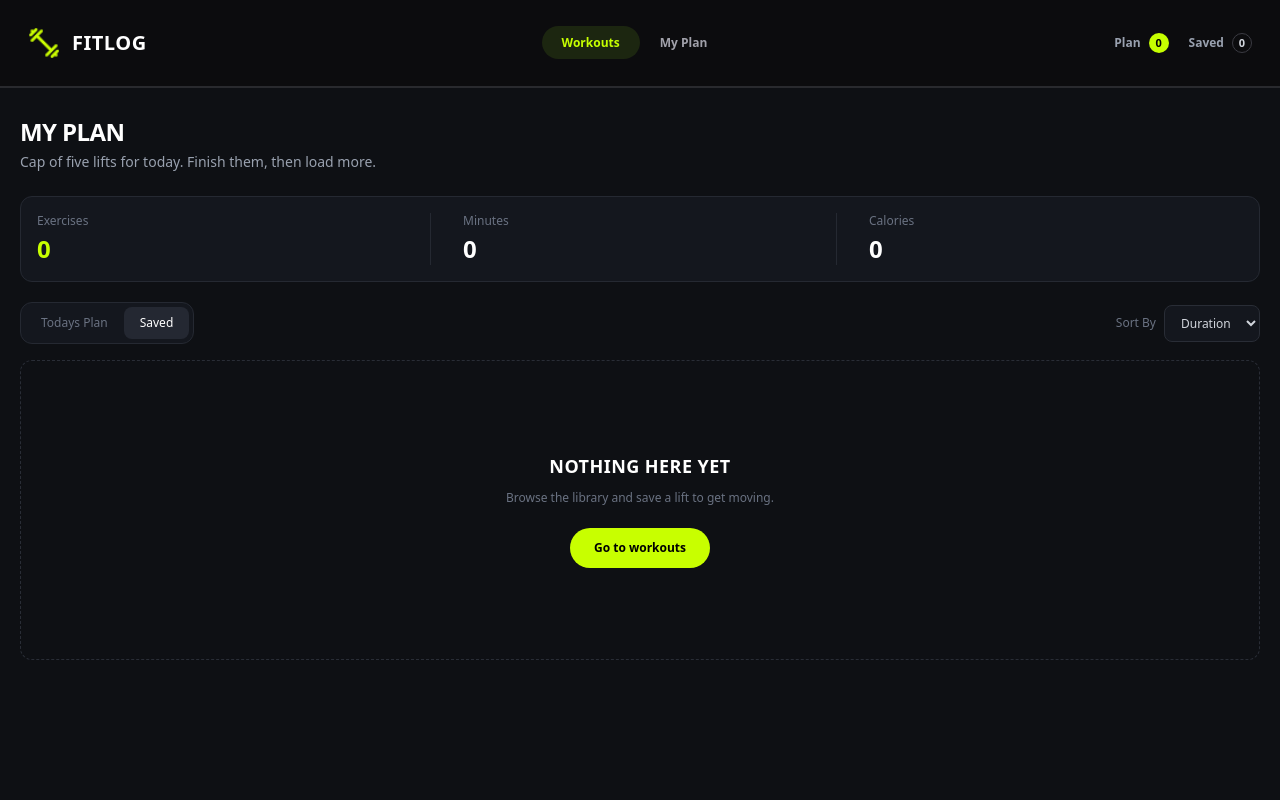
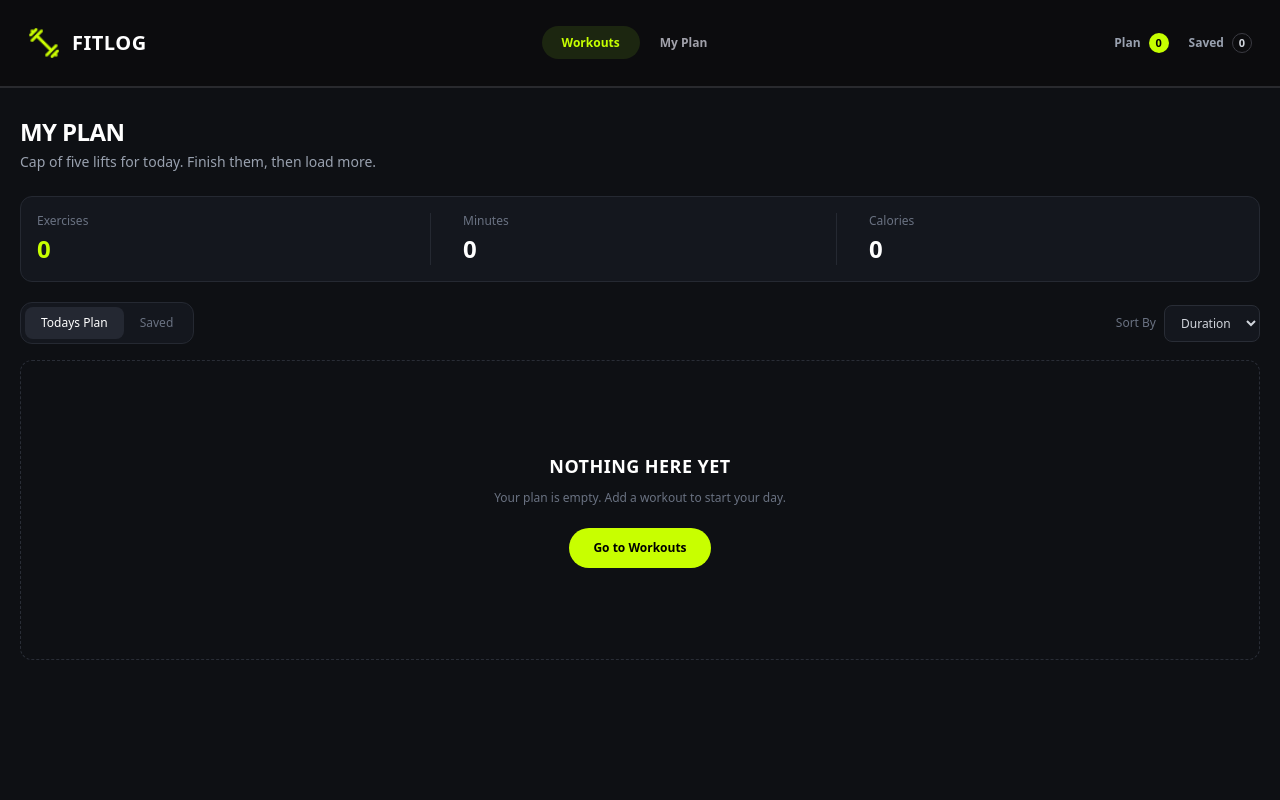
Before and after one commit to Tareq031/iron-fit, a Next.js app: page /MyPlan in a window 1280 px wide. Shown: the top 800 px of the page. Built offline with nearby package versions, Linux system fonts and the light colour scheme.

Commit message:
style navbar to match design

```diff
--- a/src/app/MyPlan/page.jsx
+++ b/src/app/MyPlan/page.jsx
@@ -1,19 +1,77 @@
-
 "use client";
 
-import React, { useState } from "react";
+import React, { useMemo, useState } from "react";
 import Link from "next/link";
+import Image from "next/image";
+
+import { useExercise } from "@/app/context/ExerciseContext";
+import { Ironstype } from "@/app/type/ironstype";
 
 const MyPlanPage = () => {
-  const [activeTab, setActiveTab] = useState("Saved");
+  const [activeTab, setActiveTab] = useState("Today's Plan");
   const [sortBy, setSortBy] = useState("Duration");
+
+  const {
+    exercises,
+    selectedExercise,
+    removeFromPlan,
+    removeFromSaved,
+  } = useExercise();
+
+  // Choose exercises according to the active tab
+  const currentExercises =
+    activeTab === "Today's Plan"
+      ? exercises
+      : selectedExercise;
+
+  // Sort exercises
+  const sortedExercises = useMemo(() => {
+    return [...currentExercises].sort((a, b) => {
+      if (sortBy === "Duration") {
+        return a.duration - b.duration;
+      }
+
+      if (sortBy === "Calories") {
+        return b.caloriesBurned - a.caloriesBurned;
+      }
+
+      if (sortBy === "Rating") {
+        return b.rating - a.rating;
+      }
+
+      if (sortBy === "Name") {
+        return a.name.localeCompare(b.name);
+      }
+
+      return 0;
+    });
+  }, [currentExercises, sortBy]);
+
+  // Calculate Today's Plan statistics
+  const totalMinutes = exercises.reduce(
+    (total, item) => total + item.duration,
+    0
+  );
+
+  const totalCalories = exercises.reduce(
+    (total, item) => total + item.caloriesBurned,
+    0
+  );
+
+  // Remove exercise according to active tab
+  const handleRemove = (id) => {
+    if (activeTab === "Today's Plan") {
+      removeFromPlan(id);
+    } else {
+      removeFromSaved(id);
+    }
+  };
 
   return (
     <div className="min-h-screen bg-[#0e1014] text-white">
 
+      <main className="mx-auto max-w-7xl px-5 py-7">
 
-      {/* Main Content */}
-      <main className="mx-auto max-w-7xl px-5 py-7">
         {/* Page Heading */}
         <section>
           <h1 className="text-2xl font-extrabold uppercase tracking-tight">
@@ -27,28 +85,50 @@ const MyPlanPage = () => {
 
         {/* Statistics */}
         <section className="mt-6 grid grid-cols-1 gap-3 rounded-xl border border-[#252932] bg-[#14171e] p-4 sm:grid-cols-3">
+
+          {/* Exercises */}
           <div className="border-b border-[#252932] pb-3 sm:border-b-0 sm:border-r sm:pb-0">
-            <p className="text-xs text-gray-500">Exercises</p>
+            <p className="text-xs text-gray-500">
+              Exercises
+            </p>
+
             <h2 className="mt-1 text-2xl font-extrabold text-[#c8ff00]">
-              0
+              {exercises.length}
             </h2>
           </div>
 
+          {/* Minutes */}
           <div className="border-b border-[#252932] pb-3 sm:border-b-0 sm:border-r sm:pb-0 sm:pl-5">
-            <p className="text-xs text-gray-500">Minutes</p>
-            <h2 className="mt-1 text-2xl font-extrabold">0</h2>
+            <p className="text-xs text-gray-500">
+              Minutes
+            </p>
+
+            <h2 className="mt-1 text-2xl font-extrabold">
+              {totalMinutes}
+            </h2>
           </div>
 
+          {/* Calories */}
           <div className="sm:pl-5">
-            <p className="text-xs text-gray-500">Calories</p>
-            <h2 className="mt-1 text-2xl font-extrabold">0</h2>
+            <p className="text-xs text-gray-500">
+              Calories
+            </p>
+
+            <h2 className="mt-1 text-2xl font-extrabold">
+              {totalCalories}
+            </h2>
           </div>
+
         </section>
 
         {/* Tabs and Sorting */}
         <section className="mt-5 flex flex-wrap items-center justify-between gap-3">
+
+          {/* Tabs */}
           <div className="flex rounded-xl border border-[#252932] bg-[#14171e] p-1">
+
             <button
+              type="button"
               onClick={() => setActiveTab("Today's Plan")}
               className={`rounded-lg px-4 py-2 text-xs transition ${
                 activeTab === "Today's Plan"
@@ -60,6 +140,7 @@ const MyPlanPage = () => {
             </button>
 
             <button
+              type="button"
               onClick={() => setActiveTab("Saved")}
               className={`rounded-lg px-4 py-2 text-xs transition ${
                 activeTab === "Saved"
@@ -69,9 +150,12 @@ const MyPlanPage = () => {
             >
               Saved
             </button>
+
           </div>
 
+          {/* Sorting */}
           <div className="flex items-center gap-2">
+
             <label
               htmlFor="sort"
               className="text-xs text-gray-500"
@@ -90,11 +174,17 @@ const MyPlanPage = () => {
               <option value="Rating">Rating</option>
               <option value="Name">Name</option>
             </select>
+
           </div>
+
         </section>
 
-        {/* Empty State */}
+        {/* Exercise List or Empty State */}
+        {sortedExercises.length === 0 ? (
+
+          /* Empty State */
           <section className="mt-4 flex min-h-[260px] flex-col items-center justify-center rounded-xl border border-dashed border-[#292d36] px-5 py-12 text-center sm:min-h-[300px]">
+
             <h2 className="text-lg font-extrabold uppercase tracking-wide">
               Nothing Here Yet
             </h2>
@@ -109,11 +199,92 @@ const MyPlanPage = () => {
               href="/Workouts"
               className="mt-5 rounded-full bg-[#c8ff00] px-6 py-3 text-xs font-bold text-black transition hover:bg-[#b5e600]"
             >
-            Go to workouts
+              Go to Workouts
             </Link>
+
           </section>
+
+        ) : (
+
+          /* Exercise Cards */
+          <section className="mt-4 space-y-3">
+
+            {sortedExercises.map((exercise) => (
+
+              <div
+                key={exercise.id}
+                className="flex flex-col gap-4 rounded-xl border border-[#252932] bg-[#14171e] p-3 transition hover:border-[#c8ff00]/40 sm:flex-row sm:items-center"
+              >
+
+                {/* Exercise Image */}
+                <Image
+                  src={exercise.image}
+                  alt={exercise.name}
+                  width={120}
+                  height={90}
+                  className="h-24 w-full rounded-lg object-cover sm:w-28"
+                />
+
+                {/* Exercise Information */}
+                <div className="min-w-0 flex-1">
+
+                  <h2 className="text-sm font-extrabold uppercase tracking-wide">
+                    {exercise.name}
+                  </h2>
+
+                  <p className="mt-1 text-xs text-gray-400">
+                    {exercise.equipment}
+                  </p>
+
+                  <div className="mt-3 flex flex-wrap gap-2">
+
+                    <span className="rounded-full bg-[#20251a] px-3 py-1 text-[10px] text-[#c8ff00]">
+                      {exercise.duration} min
+                    </span>
+
+                    <span className="rounded-full bg-[#20251a] px-3 py-1 text-[10px] text-gray-300">
+                      {exercise.caloriesBurned} kcal
+                    </span>
+
+                    <span className="rounded-full bg-[#20251a] px-3 py-1 text-[10px] text-gray-300">
+                      ⭐ {exercise.rating}
+                    </span>
+
+                  </div>
+
+                </div>
+
+                {/* Action Buttons */}
+                <div className="flex shrink-0 flex-wrap items-center gap-2">
+
+                  {/* View Details */}
+                  <Link
+                    href={`/Workouts/${exercise.id}`}
+                    className="rounded-lg border border-[#292d36] px-4 py-2 text-xs text-gray-300 transition hover:border-[#c8ff00] hover:text-[#c8ff00]"
+                  >
+                    View Details
+                  </Link>
+
+                  {/* Remove */}
+                  <button
+                    type="button"
+                    onClick={() => handleRemove(exercise.id)}
+                    className="rounded-lg bg-[#c8ff00] px-4 py-2 text-xs font-bold text-black transition hover:bg-[#b5e600]"
+                  >
+                    Remove
+                  </button>
+
+                </div>
+
+              </div>
+
+            ))}
+
+          </section>
+
+        )}
+
       </main>
-
 
     </div>
   );
--- a/src/app/component/Navbar.jsx
+++ b/src/app/component/Navbar.jsx
@@ -1,9 +1,15 @@
-import React from 'react';
-import Link from 'next/link';
-import Image from 'next/image';
-import logo from '@/assets/logo.png';
+"use client";
+
+import React from "react";
+import Link from "next/link";
+import Image from "next/image";
+
+import logo from "@/assets/logo.png";
+import { useExercise } from "@/app/context/ExerciseContext";
 
 const Navbar = () => {
+  const { exercises, selectedExercise } = useExercise();
+
   const Links = (
     <>
       <li>
@@ -37,6 +43,7 @@ const Navbar = () => {
             alt="FitLog Logo"
             className="h-8 w-8 object-contain"
           />
+
           <span className="text-xl font-black tracking-wide">
             FITLOG
           </span>
@@ -49,22 +56,32 @@ const Navbar = () => {
           </ul>
         </div>
 
-        {/* Right Side */}
+        {/* Right Side: Plan and Saved Count */}
         <div className="flex items-center gap-5 text-xs font-semibold">
 
-          <div className="flex items-center gap-2">
+          {/* Plan Count */}
+          <Link
+            href="/MyPlan"
+            className="flex items-center gap-2"
+          >
             <span className="text-gray-400">Plan</span>
+
             <span className="flex h-5 min-w-5 items-center justify-center rounded-full bg-[#c6ff00] px-1 text-[11px] font-bold text-black">
-              0
+              {exercises.length}
             </span>
-          </div>
+          </Link>
 
-          <div className="flex items-center gap-2">
+          {/* Saved Count */}
+          <Link
+            href="/MyPlan"
+            className="flex items-center gap-2"
+          >
             <span className="text-gray-400">Saved</span>
+
             <span className="flex h-5 min-w-5 items-center justify-center rounded-full border border-[#3b3b42] px-1 text-[11px] text-gray-300">
-              0
+              {selectedExercise.length}
             </span>
-          </div>
+          </Link>
 
         </div>
       </nav>
--- /dev/null
+++ b/src/app/component/button/ReadButton.tsx
@@ -0,0 +1,22 @@
+"use client";
+
+import React from "react";
+import { Ironstype } from "@/app/type/ironstype";
+import { useExercise } from "@/app/context/ExerciseContext";
+
+const ReadButton = ({ exercise }: { exercise: Ironstype }) => {
+  const { addToPlan } = useExercise();
+
+  return (
+    <button
+      type="button"
+      onClick={() => addToPlan(exercise)}
+      className="inline-flex items-center justify-center gap-2 rounded-lg bg-[#c8ff00] px-4 py-3 text-xs font-medium text-black transition hover:bg-[#b0e600]"
+    >
+      <span>+</span>
+      Add to My Plan
+    </button>
+  );
+};
+
+export default ReadButton;
--- /dev/null
+++ b/src/app/component/button/SaveButton.tsx
@@ -0,0 +1,22 @@
+"use client";
+
+import React from "react";
+import { Ironstype } from "@/app/type/ironstype";
+import { useExercise } from "@/app/context/ExerciseContext";
+
+const SaveButton = ({ exercise }: { exercise: Ironstype }) => {
+  const { saveForLater } = useExercise();
+
+  return (
+    <button
+      type="button"
+      onClick={() => saveForLater(exercise)}
+      className="inline-flex items-center justify-center gap-2 rounded-lg border border-[#292d36] px-4 py-3 text-xs font-medium text-white transition hover:border-[#c8ff00] hover:text-[#c8ff00]"
+    >
+      <span>♡</span>
+      Save for Later
+    </button>
+  );
+};
+
+export default SaveButton;
--- /dev/null
+++ b/src/app/context/ExerciseContext.tsx
@@ -0,0 +1,114 @@
+"use client";
+
+import React, {
+  createContext,
+  useContext,
+  useState,
+  ReactNode,
+} from "react";
+
+import { useRouter } from "next/navigation";
+import { Ironstype } from "@/app/type/ironstype";
+
+interface ExerciseContextType {
+  exercises: Ironstype[];
+  selectedExercise: Ironstype[];
+
+  addToPlan: (exercise: Ironstype) => void;
+  saveForLater: (exercise: Ironstype) => void;
+
+  removeFromPlan: (id: number) => void;
+  removeFromSaved: (id: number) => void;
+}
+
+const ExerciseContext = createContext<ExerciseContextType | undefined>(
+  undefined
+);
+
+const ExerciseProvider = ({ children }: { children: ReactNode }) => {
+  const [exercises, setExercises] = useState<Ironstype[]>([]);
+  const [selectedExercise, setSelectedExercise] = useState<Ironstype[]>([]);
+
+  const router = useRouter();
+
+  // Add exercise to Today's Plan
+  const addToPlan = (exercise: Ironstype) => {
+    if (exercises.some((item) => item.id === exercise.id)) {
+      alert(`${exercise.name} is already in your plan!`);
+      router.push("/MyPlan");
+      return;
+    }
+
+    if (exercises.length >= 5) {
+      alert("Your plan is full! You can add up to 5 exercises.");
+      router.push("/MyPlan");
+      return;
+    }
+
+    setExercises((previous) => [...previous, exercise]);
+
+    alert(`${exercise.name} added to Today's Plan!`);
+
+    router.push("/MyPlan");
+  };
+
+  // Save exercise for later
+  const saveForLater = (exercise: Ironstype) => {
+    if (selectedExercise.some((item) => item.id === exercise.id)) {
+      alert(`${exercise.name} is already in Saved!`);
+      router.push("/MyPlan");
+      return;
+    }
+
+    setSelectedExercise((previous) => [...previous, exercise]);
+
+    alert(`${exercise.name} saved for later!`);
+
+    router.push("/MyPlan");
+  };
+
+  // Remove exercise from Today's Plan
+  const removeFromPlan = (id: number) => {
+    setExercises((previous) =>
+      previous.filter((item) => item.id !== id)
+    );
+
+    alert("Exercise removed from Today's Plan!");
+  };
+
+  // Remove exercise from Saved
+  const removeFromSaved = (id: number) => {
+    setSelectedExercise((previous) =>
+      previous.filter((item) => item.id !== id)
+    );
+
+    alert("Exercise removed from Saved!");
+  };
+
+  const sharedData: ExerciseContextType = {
+    exercises,
+    selectedExercise,
+    addToPlan,
+    saveForLater,
+    removeFromPlan,
+    removeFromSaved,
+  };
+
+  return (
+    <ExerciseContext.Provider value={sharedData}>
+      {children}
+    </ExerciseContext.Provider>
+  );
+};
+
+export const useExercise = () => {
+  const context = useContext(ExerciseContext);
+
+  if (!context) {
+    throw new Error("useExercise must be used inside ExerciseProvider");
+  }
+
+  return context;
+};
+
+export default ExerciseProvider;
--- a/src/app/layout.tsx
+++ b/src/app/layout.tsx
@@ -3,8 +3,7 @@ import { Geist, Geist_Mono } from "next/font/google";
 import "./globals.css";
 import Navbar from "./component/Navbar";
 import Footer from "./component/Footer";
-import WorkoutsPage from "./Workouts/page";
-import MyPlanPage from "./MyPlan/page";
+import ExerciseProvider from "./context/ExerciseContext";
 
 
 const geistSans = Geist({
@@ -30,12 +29,15 @@ export default function RootLayout({ children }: LayoutProps<"/">) {
       className={`${geistSans.variable} ${geistMono.variable} h-full antialiased`}
     >
       <body className="min-h-full flex flex-col">
+
+        <ExerciseProvider >
       <Navbar />
 
 
       <main className="min-h-[70vh]">{children}</main>
 
       <Footer />
+      </ExerciseProvider>
 
         </body>
     </html>
--- /dev/null
+++ b/src/app/listed/page.tsx
@@ -0,0 +1,16 @@
+'use client';
+"use client";
+
+import React from "react";
+import { useExercise } from "../context/ExerciseContext";
+
+const ListedPage = () => {
+    const {exercises, setExercises} = useExercise();
+    return (
+        <div>
+            <h1 className="text-3xl font-bold mb-4">Listed Page</h1>
+        </div>
+    );
+};
+
+export default ListedPage;
```
Also changed, not shown: src/app/Workouts/[id]/page.tsx (+5 -14 lines). Lines whose indentation alone changed are shown as unchanged.
